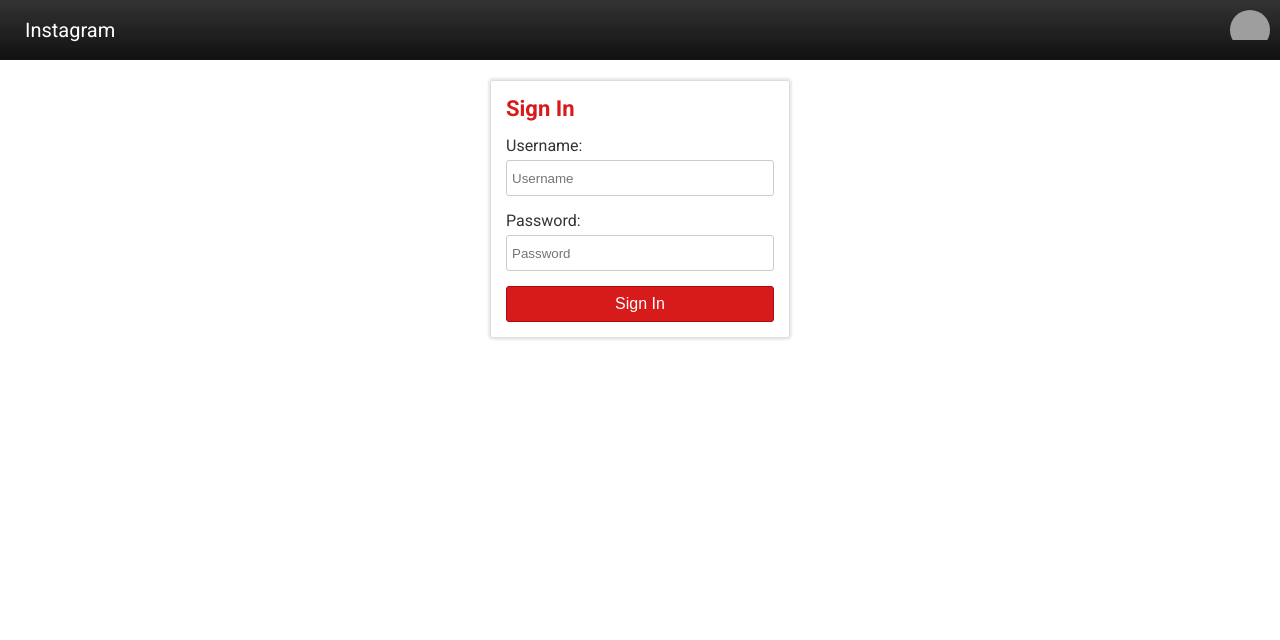
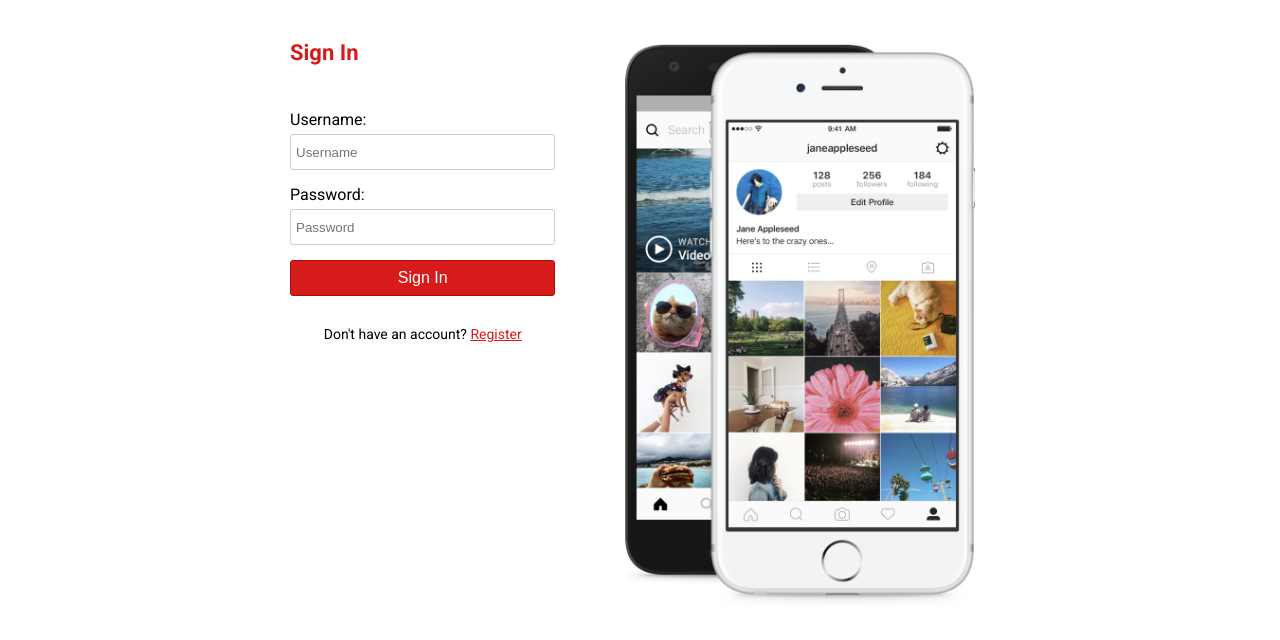
Before and after one commit to evyros/instagram-ui, a React (Create React App) app: page /sign-in in a window 1280 px wide. Shown: the top 640 px of the page. Built offline with nearby package versions, Linux system fonts and the light colour scheme; grey boxes are pictures that could not be loaded.

Commit message:
lesson 5 - image file upload

```diff
--- a/src/App.js
+++ b/src/App.js
@@ -6,7 +6,7 @@ import { createContext, useEffect, useState } from 'react'
 import Feed from './Feed/Feed';
 import Header from './Header/Header';
 import { me } from './services/user.service';
-import PostCreate from './postCreate/PostCreate';
+import PostCreate from './PostCreate/PostCreate';
 export const UserContext = createContext();
 
 function App() {
@@ -14,30 +14,27 @@ function App() {
     const history = useHistory();
     const [user, setUser] = useState({});
 
-    //   useEffect(() => {
-    //       me()
-    //           .then(loggedUser => {
-    //               if (!isLoggedIn(loggedUser)) {
-    //                   history.push('/sign-in');
-    //                   return;
-    //               }
-    //               setUser(loggedUser);
-    //           })
-    //           .catch(err => console.log(err));
-    //   }, [history]);
+      useEffect(() => {
+          me()
+              .then(loggedUser => {
+                  if (!isLoggedIn(loggedUser)) {
+                      history.push('/sign-in');
+                      return;
+                  }
+                  setUser(loggedUser);
+              })
+              .catch(err => console.log(err));
+      }, [history]);
 
-    //   function isLoggedIn(user) {
-    //       return user.hasOwnProperty('_id');
-    //   }
+      function isLoggedIn(user) {
+          return user.hasOwnProperty('_id');
+      }
+
     return (
         <UserContext.Provider value={{ user, setUser }}>
             <div className="App">
-                {/* { isLoggedIn(user) && <Header /> } */}
-                <Header />
+                 { isLoggedIn(user) && <Header /> }
                 <Switch>
-                    <Route exact path="/">
-                        <Feed />
-                    </Route>
                     <Route path="/register">
                         <Register />
                     </Route>
@@ -47,6 +44,9 @@ function App() {
                     <Route path="/post/create">
                         <PostCreate />
                     </Route>
+                    <Route exact path="/">
+                        <Feed />
+                    </Route>
                 </Switch>
             </div>
         </UserContext.Provider>
--- a/src/Header/HeaderProfile/HeaderProfile.js
+++ b/src/Header/HeaderProfile/HeaderProfile.js
@@ -7,9 +7,9 @@ function HeaderProfile() {
 	const { user } = useContext(UserContext);
 
 	return (
-		<div>
+		<div className="HeaderProfile">
 			<Avatar image="https://cdn.pixabay.com/photo/2017/06/13/12/53/profile-2398782_1280.png" />
-			{ user.username }
+			<span className="HeaderProfile__username">{ user.username }</span>
 		</div>
 	);
 }
--- a/src/Header/HeaderProfile/HeaderProfile.scss
+++ b/src/Header/HeaderProfile/HeaderProfile.scss
@@ -0,0 +1,10 @@
+.HeaderProfile {
+  display: flex;
+  align-items: center;
+  margin: 15px;
+
+  &__username {
+    color: #ffffff;
+    margin-left: 6px;
+  }
+}
--- a/src/Login/Login.jsx
+++ b/src/Login/Login.jsx
@@ -3,7 +3,9 @@ import { Formik, Form, Field, ErrorMessage } from 'formik';
 import {loginScheme} from './loginScheme'
 import { login, me } from '../services/user.service';
 import { UserContext } from '../App';
-import { useHistory } from 'react-router-dom';
+import {Link, useHistory} from 'react-router-dom';
+import intro from './intro.png';
+import './Login.scss';
 
 function Login() {
     const history = useHistory();
@@ -21,8 +23,9 @@ function Login() {
         }
     }
     return (
-        <div className="Register">
-            <h1 className="Register__title">Sign In</h1>
+        <div className="Login container">
+            <div>
+                <h1 className="Login__title">Sign In</h1>
                 <Formik
                     initialValues={{ username: '', password: '' }}
                     validationSchema={loginScheme}
@@ -43,10 +46,15 @@ function Login() {
                             </div>
                         </div>
                         <div className="form-group">
-                        <button type="submit" className="btn-register">Sign In</button>
+                            <button type="submit" className="btn-login">Sign In</button>
                         </div>
                     </Form>
                 </Formik>
+                <div className="Login__registration-link">
+                    Don't have an account? <Link to="/register">Register</Link>
+                </div>
+            </div>
+            <img src={intro} className="Login__intro-image" alt="Instagram" />
         </div>
     )
 
--- /dev/null
+++ b/src/Login/Login.scss
@@ -0,0 +1,71 @@
+.container {
+  width: 700px;
+  margin: 40px auto;
+}
+
+.Login {
+  display: flex;
+  justify-content: space-between;
+
+  &__title {
+    font-size: 22px;
+    color: #d71b1b;
+    margin-top: 0;
+    margin-bottom: 45px;
+  }
+
+  .form-group {
+    margin-top: 15px;
+  }
+
+  input {
+    width: 100%;
+    height: 36px;
+    line-height: 1em;
+    border: 1px solid #cccccc;
+    border-radius: 3px;
+    padding: 5px;
+  }
+
+  label {
+    display: inline-block;
+    font-size: 16px;
+    margin-bottom: 5px;
+  }
+
+  .btn-login {
+    width: 100%;
+    height: 36px;
+    font-size: 16px;
+    color: #ffffff;
+    background-color: #d71b1b;
+    border: 1px solid #a80c0c;
+    border-radius: 3px;
+    transition: background-color 250ms;
+
+    &:hover {
+      background-color: #a80c0c;
+    }
+  }
+
+  &__intro-image {
+    width: 380px;
+  }
+
+  .error {
+    color: red;
+    font-size: 12px;
+    padding-left: 7px;
+    margin-top: 3px;
+  }
+
+  &__registration-link {
+    text-align: center;
+    margin-top: 30px;
+    font-size: 14px;
+
+    a {
+      color: #d71b1b;
+    }
+  }
+}
--- /dev/null
+++ b/src/PostCreate/PostCreate.js
@@ -0,0 +1,49 @@
+import React from 'react'
+import { ErrorMessage, Field, Form, Formik } from 'formik';
+import { postScheme } from './post.scheme';
+import { create } from '../services/post.service';
+import { useHistory } from 'react-router-dom';
+
+export default function PostCreate() {
+    const history = useHistory();
+
+    async function submit(values) {
+        try {
+            await create(values);
+            history.push('/');
+        } catch (e) {
+            console.log(e);
+        }
+    }
+
+    return (
+        <div className="Register">
+            <Formik
+                initialValues={{ body: '', image: null }}
+                validationSchema={postScheme}
+                onSubmit={submit}>
+                {({ setFieldValue }) => (
+                    <Form>
+                        <div className="form-group">
+                            <input type="file" name="image" onChange={e => {
+                                setFieldValue('image', e.currentTarget.files[0]);
+                            }} />
+                            <div className="error">
+                                <ErrorMessage name="image" />
+                            </div>
+                        </div>
+                        <div className="form-group">
+                            <Field id="body" name="body" placeholder="Write a post" />
+                            <div className="error">
+                                <ErrorMessage name="body" />
+                            </div>
+                        </div>
+                        <div className="form-group">
+                            <button type="submit" className="btn-register">Create Post</button>
+                        </div>
+                    </Form>
+                )}
+            </Formik>
+        </div>
+    )
+}
--- a/src/postCreate/post.scheme.js
+++ b/src/PostCreate/post.scheme.js
@@ -2,6 +2,6 @@
 import * as yup from 'yup';
 
 export const postScheme = yup.object().shape({
-	body: yup.string()
-		.required(),
+	body: yup.string(),
+	image: yup.mixed().required('You must select an image')
 });
--- a/src/common/Post/Post.js
+++ b/src/common/Post/Post.js
@@ -2,9 +2,8 @@ import React, { useMemo } from 'react';
 import Avatar from '../Avatar/Avatar';
 import './Post.scss';
 import { Link } from 'react-router-dom';
-// import PostDate from './PostDate/PostDate';
+import config from '../../config/index';
 
-const imageSrc = "https://images.unsplash.com/photo-1634324040880-63dbf9a4e5ac?ixid=MnwxMjA3fDB8MHxwaG90by1wYWdlfHx8fGVufDB8fHx8&ixlib=rb-1.2.1&auto=format&fit=crop&w=687&q=80"
 const months = ['Jan','Feb','Mar','Apr','May','Jun','Jul','Aug','Sep','Oct','Nov','Dec'];
 
 function Post({ data }) {
@@ -31,7 +30,7 @@ function Post({ data }) {
 				</header>
 				<div className="Post__image">
 					<Link to={'/post/' + data._id}>
-						<img src={imageSrc} className="Post__image" alt="" />
+						<img src={config.apiUrl + '/' + data.image} className="Post__image" alt="" />
 					</Link>
 				</div>
 				<div className="Post__content">
--- a/src/postCreate/PostCreate.js
+++ /dev/null
@@ -1,40 +0,0 @@
-import React from 'react'
-import { ErrorMessage, Field, Form, Formik } from 'formik';
-import { postScheme } from './post.scheme';
-import { create } from '../services/post.service';
-import { useHistory } from 'react-router-dom';
-
-export default function PostCreate() {
-    const history = useHistory();
-
-    async function submit(values) {
-        try {
-            await create(values);
-            history.push('/');
-        } catch (e) {
-            console.log(e);
-        }
-    }
-
-    return (
-        <div className="Register">
-            <Formik
-                initialValues={{ body: '' }}
-                validationSchema={postScheme}
-                onSubmit={submit}>
-                <Form>
-                    <div className="form-group">
-                        {/* <label htmlFor="body">Post Content:</label> */}
-                        <Field id="body" name="body" placeholder="Write a post" />
-                        <div className="error">
-                            <ErrorMessage name="body" />
-                        </div>
-                    </div>
-                    <div className="form-group">
-                        <button type="submit" className="btn-register">Create Post</button>
-                    </div>
-                </Form>
-            </Formik>
-        </div>
-    )
-}
--- a/src/services/post.service.js
+++ b/src/services/post.service.js
@@ -1,12 +1,17 @@
 import config from '../config/index';
 
 async function create(post) {
+    console.log(post);
+
+    const form = new FormData();
+    form.append('body', post.body);
+    form.append('image', post.image);
+
     const token = localStorage.getItem("token");
     const res = await fetch(config.apiUrl + '/post', {
         method: 'POST',
-        body: JSON.stringify(post),
+        body: form,
         headers: {
-            'Content-Type': 'application/json',
             'Authorization': token
         }
     });
```
Also changed, not shown: src/Login/intro.png (added). Lines whose indentation alone changed are shown as unchanged.
